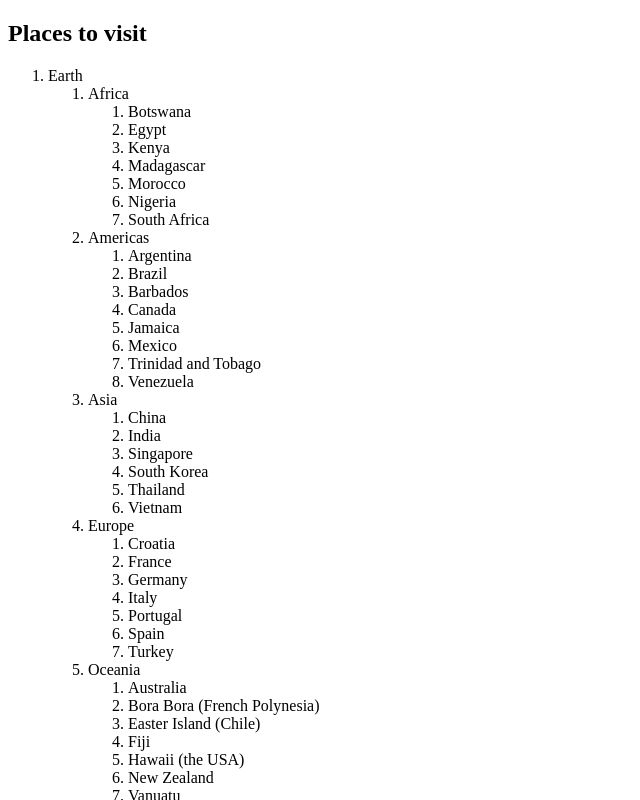
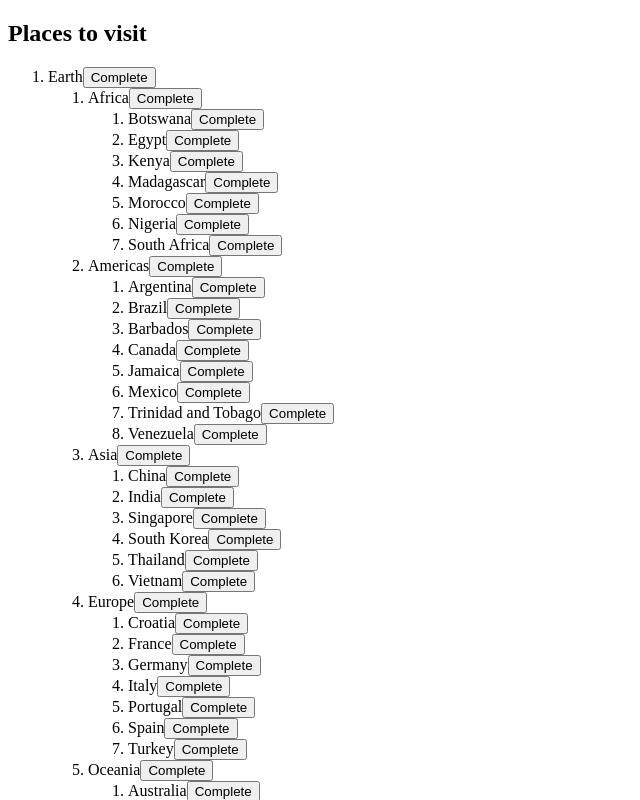
Before and after one commit to Devanshukoli/full-stack-submission-repo, a React (Vite) app: page / in a window 1280 px wide. Shown: the top 800 px of the page, without its empty margins (0-640 px from the left). Built offline with nearby package versions, Linux system fonts and the light colour scheme.

Commit message:
add complete mark feature in rendering

```diff
--- a/src/App.jsx
+++ b/src/App.jsx
@@ -1,19 +1,22 @@
 import { useState } from 'react';
 import { initialTravelPlan } from './data/places.js';
 
-function PlaceTree({ id, placesById }) {
+function PlaceTree({ id, parentId, placesById, onComplete }) {
   const place = placesById[id]
   const childIds = place.childIds;
   return (
     <li>
       {place.title}
+      <button onClick={() => { onComplete(parentId, id) }}>Complete</button>
       {childIds.length > 0 && (
         <ol>
           {childIds.map(childId => (
             <PlaceTree
               key={childId}
               id={childId}
+              parentId={id}
               placesById={placesById}
+              onComplete={onComplete}
             />
           ))}
         </ol>
@@ -24,6 +27,22 @@ function PlaceTree({ id, placesById }) {
 
 export default function TravelPlan() {
   const [plan, setPlan] = useState(initialTravelPlan);
+
+  function handleComplete(parentId, childId) {
+    const parent = plan[parentId]
+    console.log('parent inside handlecompllete function...', parent)
+
+    const nextParent = {
+      ...parent,
+      childIds: parent.childIds.filter(id => id !== childId)
+    }
+
+    setPlan({
+      ...plan,
+      [parentId]: nextParent
+    })
+  }
+
   const root = plan[0];
   const planetIds = root.childIds;
   return (
@@ -31,7 +50,7 @@ export default function TravelPlan() {
       <h2>Places to visit</h2>
       <ol>
         {planetIds.map(id => (
-          <PlaceTree key={id} id={id} placesById={plan} />
+          <PlaceTree key={id} id={id} parentId={0} placesById={plan} onComplete={handleComplete} />
         ))}
       </ol>
     </>
```
